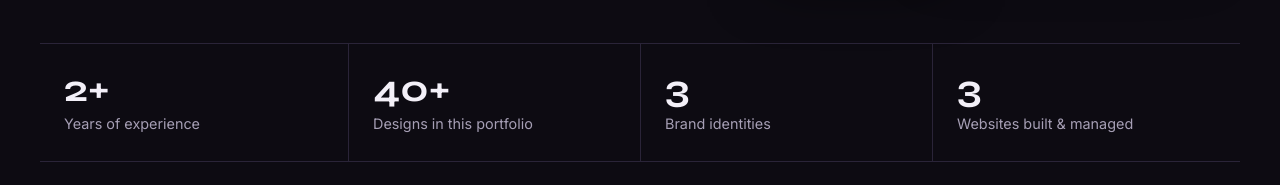
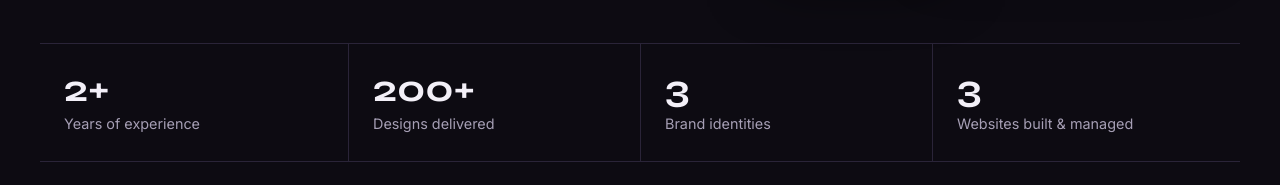
Before and after one commit to veroniamouner/veroniamouner.github.io, a plain HTML site: page index.html in a window 1280 px wide. Shown: the part 704-889 px from the top of the page. Drawn offline with Linux system fonts and the light colour scheme; a web font is replaced by a local one.

Commit message:
Update portfolio stats from 40 to 200 designs

```diff
--- a/index.html
+++ b/index.html
@@ -57,7 +57,7 @@
 
   <section class="stats reveal">
     <div><strong>2+</strong><span data-i18n="stats.years">Years of experience</span></div>
-    <div><strong>40+</strong><span data-i18n="stats.designs">Designs in this portfolio</span></div>
+   <div><strong>200+</strong><span data-i18n="stats.designs">Designs delivered</span></div>
     <div><strong>3</strong><span data-i18n="stats.brands">Brand identities</span></div>
     <div><strong>3</strong><span data-i18n="stats.sites">Websites built & managed</span></div>
   </section>
```
